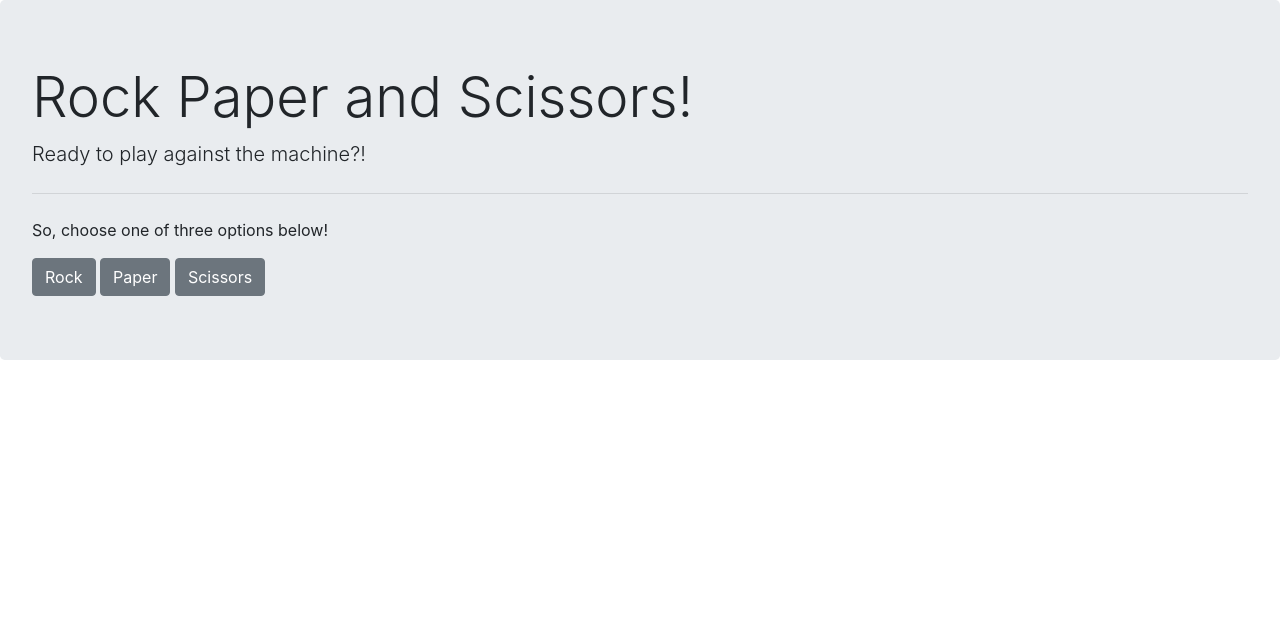
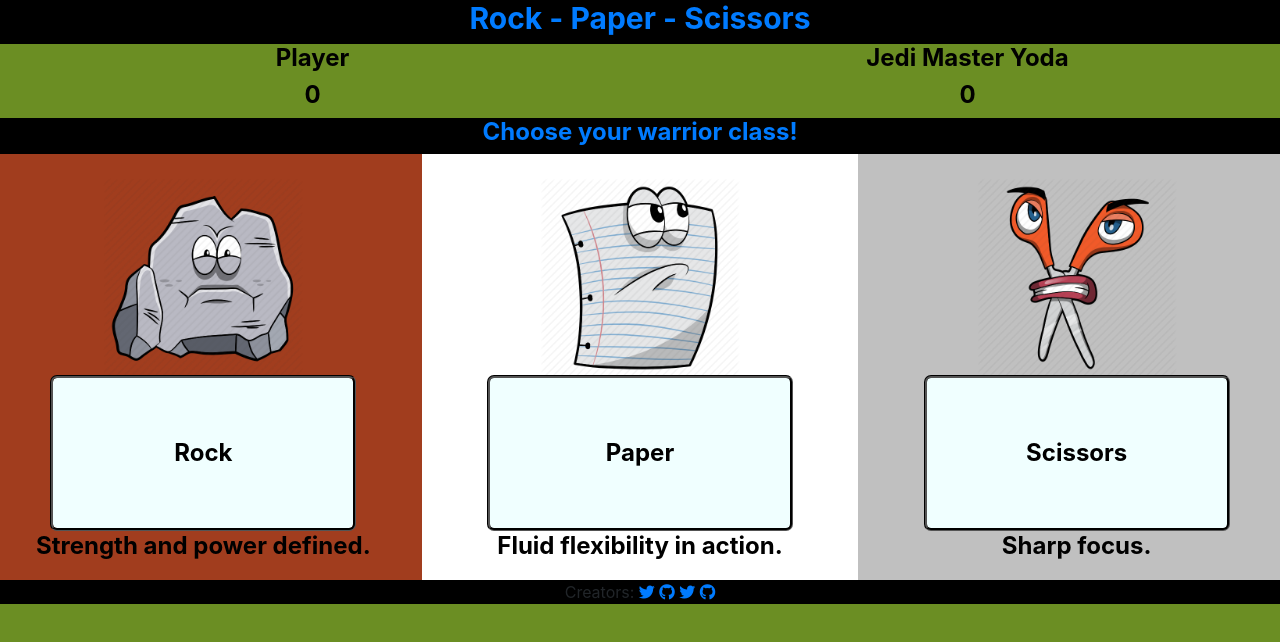
Before and after one commit to israelmuca/RockPaperScissors, a plain HTML site: page index.html in a window 1280 px wide. Drawn offline with nearby package versions, Linux system fonts and the light colour scheme.

Commit message:
Add files via upload
Frontend test v.1

```diff
--- a/index.html
+++ b/index.html
@@ -4,24 +4,128 @@
     <meta charset="UTF-8">
     <meta name="viewport" content="width=device-width, initial-scale=1.0">
     <meta http-equiv="X-UA-Compatible" content="ie=edge">
-    <title>Rock, Paper, Scissors</title>
-    <!-- Using Bootstrap's CDN for version 4.1.0 -->
-    <link rel="stylesheet" href="https://stackpath.bootstrapcdn.com/bootstrap/4.1.0/css/bootstrap.min.css" integrity="sha384-9gVQ4dYFwwWSjIDZnLEWnxCjeSWFphJiwGPXr1jddIhOegiu1FwO5qRGvFXOdJZ4" crossorigin="anonymous">
+    <title>RockPapersScissors</title>
+
+    <!-- Linking style sheets -->
+    <link rel="stylesheet" href="https://maxcdn.bootstrapcdn.com/bootstrap/4.0.0/css/bootstrap.min.css">
+    <link rel="stylesheet" href="https://use.fontawesome.com/releases/v5.0.10/css/all.css" integrity="sha384-+d0P83n9kaQMCwj8F4RJB66tzIwOKmrdb46+porD/OvrJ+37WqIM7UoBtwHO6Nlg" crossorigin="anonymous">
+    <link rel="stylesheet" type="text/css" href="assets/styles.css">
+    <script type="text/javascript" src="assets/javascript.js"></script>
+
+    <!-- Autoplaying song for excitment and nostalgia -->
+    <audio autoplay loop>
+        <source src="assets/mortal_combat-theme.mp3">
+    </audio>
 </head>
+
 <body>
-    <span id="container col-md-6">
-        <div class="jumbotron">
-                <h1 class="display-4">Rock Paper and Scissors!</h1>
-                <p class="lead">Ready to play against the machine?!</p>
-                <hr class="my-4">
-                <p>So, choose one of three options below!</p>
-                <button type="button" onclick="userRock()" class="btn btn-secondary" id="rock">Rock</button>
-                <button type="button" onclick="userPaper()" class="btn btn-secondary" id="paper">Paper</button>
-                <button type="button" onclick="userScissors()" class="btn btn-secondary" id"scissors">Scissors</button>
+    <!-- Row for game title -->
+    <div class="row">
+        <div id="gametitle" class="col-lg text-center">
+            <h1>Rock - Paper - Scissors</h1>
         </div>
-    </span>
+    </div>
 
-    <!-- Using our own JS file for the scripts -->
-    <script type="text/javascript" src="assets/javascript.js"></script>
+    <!-- Row for player character name and stats -->
+    <div class="row">
+        <div id="HumanName" class="col-lg text-center">
+            <span>
+            <!-- Javascript to write player name to main screen. **Would be great to have a prompt to grab user's name and display it in-game -->
+            <script type="text/javascript">
+                document.write("<h3>Player</h3>");
+            </script>
+            </span>
+            <!-- Row for player score -->
+            <div class="row">
+                <div id="HumanScore" class="col-lg text-center">
+                    <h3>
+                    <span id="HumanScoreText">
+                        0
+                    </span>
+                    </h2>
+                </div>
+            </div>
+        </div>
+
+
+         <!-- Row for player character name and stats -->
+        <div id="ComputerName" class="col-lg text-center">
+            <span>
+            <h3>Jedi Master Yoda</h3>
+            </span>
+             <!-- Row for player score -->
+            <div class="row">
+                <div id="ComputerScore" class="col-lg text-center">
+                    <h3>
+                    <span id="ComputerScoreText">
+                        0
+                    </span>
+                    </h3>
+                </div>
+            </div>
+        </div>
+    </div>
+
+
+    <!-- Row for the "button section header" -->
+    <div class="row">
+        <div id="warrior" class="col-lg text-center">
+            <h2>Choose your warrior class!</h2>
+        </div>
+    </div>
+
+
+    <!-- Row for the click/touch screen buttons -->
+    <div class="row">
+        <div id="rock" class="col">
+            <br>
+             <!-- Click/touch screen buttons -->
+             <img src="assets/rock.png" height="200px">
+             <br>
+             <button type="button" class="btn btn-rock" img src="assets/rock.jpg">Rock</button>
+            <p>Strength and power defined.</p>
+        </div>
+        <div id="paper" class="col">
+            <br>
+            <!-- Click/touch screen buttons -->
+            <img src="assets/paper.png" height="200px">
+            <br>
+            <button type="button" class="btn btn-paper">Paper</button>
+            <p>Fluid flexibility in action.</p>
+        </div>
+        <div id="scissors" class="col">
+            <br>
+            <!-- Click/touch screen buttons -->
+            <img src="assets/scissors.png" height="200px">
+            <br>
+            <button type="button" class="btn btn-scissors">Scissors</button>
+            <p>Sharp focus.</p>
+        </div>
+    </div>
+
+
+    <!-- Row for footer -->
+    <div class="row">
+        <!-- Column for footer -->
+        <div id="footer" class="col-lg text-center">
+            <p2>Creators: </p2>
+                <a href="https://twitter.com/williambork" target="_blank" class="icon-twitter">
+                <i class="fab fa-twitter"></i>
+                <a href="https://github.com/WilliamBork33" target="_blank" class="icon-github">
+                <i class="fab fa-github"></i>
+                <a href="https://twitter.com/israelmuca" target="_blank" class="icon-twitter">
+                <i class="fab fa-twitter"></i>
+                <a href="https://github.com/israelmuca" target="_blank" class="icon-github">
+                <i class="fab fa-github"></i>
+        </div>
+    </div>
+
+
+    <!-- Linking to Javascript -->
+    <script src="https://code.jquery.com/jquery-3.3.1.slim.min.js" integrity="sha384-q8i/X+965DzO0rT7abK41JStQIAqVgRVzpbzo5smXKp4YfRvH+8abtTE1Pi6jizo" crossorigin="anonymous"></script>
+    <script src="https://cdnjs.cloudflare.com/ajax/libs/popper.js/1.14.0/umd/popper.min.js" integrity="sha384-cs/chFZiN24E4KMATLdqdvsezGxaGsi4hLGOzlXwp5UZB1LY//20VyM2taTB4QvJ" crossorigin="anonymous"></script>
+    <script src="https://stackpath.bootstrapcdn.com/bootstrap/4.1.0/js/bootstrap.min.js" integrity="sha384-uefMccjFJAIv6A+rW+L4AHf99KvxDjWSu1z9VI8SKNVmz4sk7buKt/6v9KI65qnm" crossorigin="anonymous"></script>
+
 </body>
+
 </html>
```
